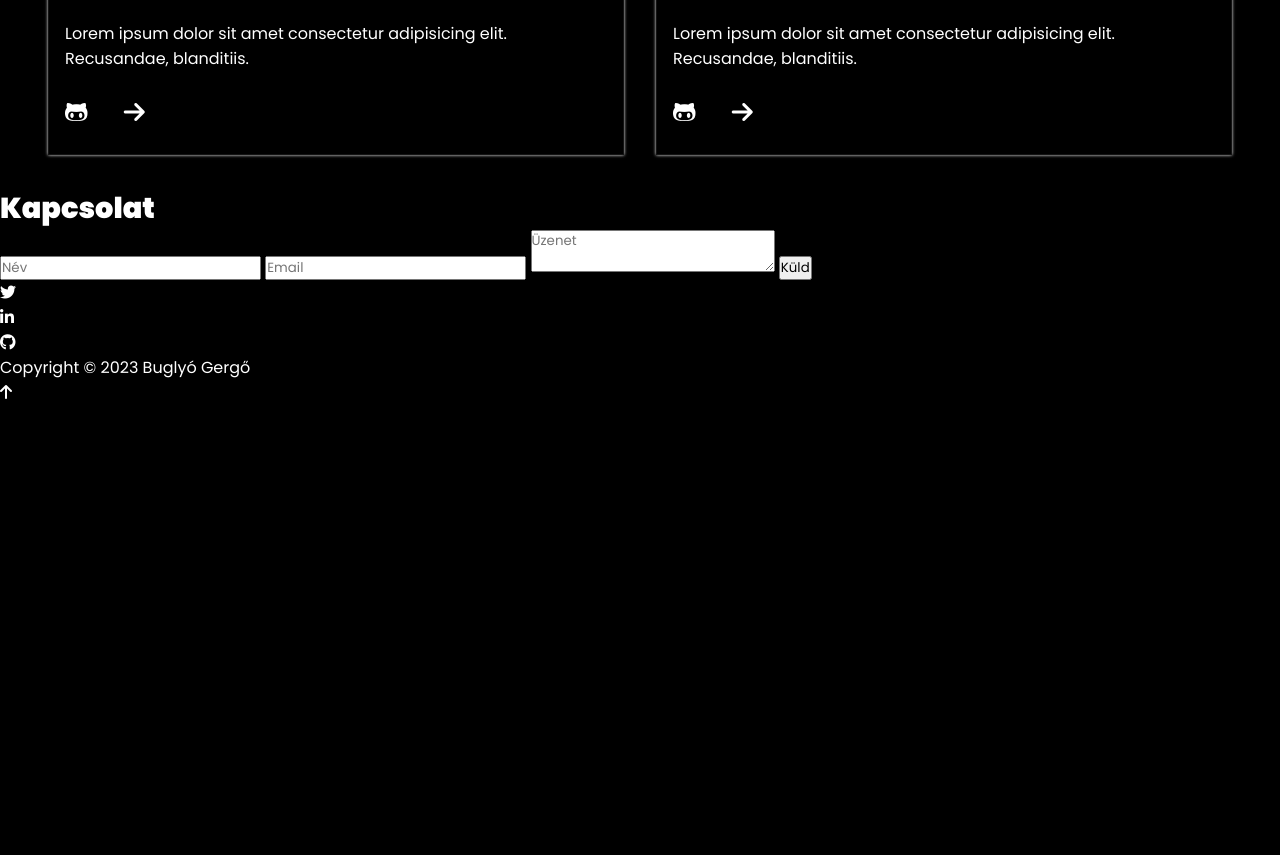
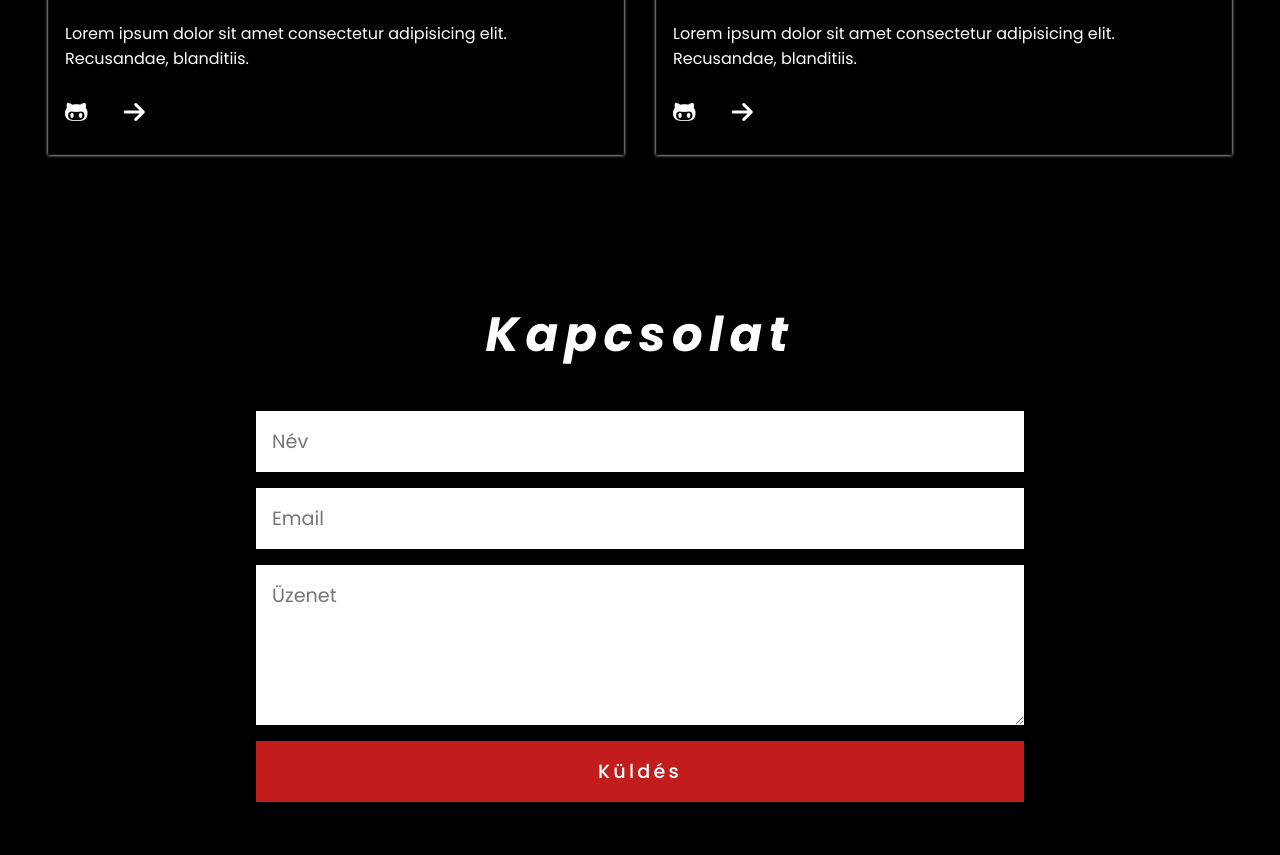
Before and after one commit to gerry9009/PK-portfolio-feb, a plain HTML site: page index.html in a window 1280 px wide. Shown: the part 2125-2980 px from the top of the page. Before the commit the page ends 2530 px from the top, so only its background shows below. Drawn offline with Linux system fonts and the light colour scheme.

Commit message:
Created kapcsolat section

```diff
--- a/index.html
+++ b/index.html
@@ -33,6 +33,7 @@
     <link rel="stylesheet" href="./styles/fooldal.css" />
     <link rel="stylesheet" href="./styles/rolam.css" />
     <link rel="stylesheet" href="./styles/portfolio.css" />
+    <link rel="stylesheet" href="./styles/kapcsolat.css" />
   </head>
   <body>
     <!--    HEADER  -->
@@ -146,7 +147,7 @@
           <input type="text" name="nev" id="nev" placeholder="Név" required />
           <input type="email" name="email" id="email" placeholder="Email" />
           <textarea name="uzenet" id="uzenet" placeholder="Üzenet"></textarea>
-          <input type="submit" value="Küld" />
+          <input type="submit" value="Küldés" />
         </form>
         <ul class="social">
           <li class="social-elem">
--- a/styles/base.css
+++ b/styles/base.css
@@ -1,8 +1,10 @@
 :root {
   --primary-color: rgb(20, 20, 20);
   --second-color: rgb(194, 28, 28);
+  --second-light-color: rgb(243, 8, 8);
   --black-color: rgb(0, 0, 0);
   --white-color: rgb(255, 255, 255);
+  --light-gray-color: rgb(240, 240, 240);
 }
 
 html {
--- a/styles/fooldal.css
+++ b/styles/fooldal.css
@@ -34,11 +34,16 @@ h1 {
   letter-spacing: 0.2rem;
   font-weight: 500;
   font-size: 1.2rem;
+  transition: border 0.8s ease, background 0.8s ease;
 }
 
 .fooldal-gomb:hover {
   border: 2px solid var(--second-color);
   background: var(--second-color);
+}
+
+.fooldal-gomb:focus {
+  transform: scale(0.95);
 }
 
 .fooldal-kep {
@@ -63,7 +68,6 @@ h1 {
     font-size: 1.5rem;
     padding: 1rem 3rem;
     border: 3px solid var(--white-color);
-    transition: all 0.8s ease;
   }
 
   .fooldal-gomb:hover {
--- /dev/null
+++ b/styles/kapcsolat.css
@@ -0,0 +1,110 @@
+.kapcsolat {
+  padding: 2rem 1rem;
+  margin-top: 5rem;
+}
+
+.kapcsolat h2 {
+  font-style: italic;
+  text-align: center;
+}
+
+.form {
+  display: flex;
+  flex-direction: column;
+  width: 100%;
+  max-width: 576px;
+  margin: 2rem auto;
+}
+
+.form input,
+.form textarea {
+  border: none;
+  outline: none;
+  padding: 1rem;
+  margin: 0.5rem 0;
+}
+
+.form textarea {
+  height: 10rem;
+}
+
+.form input:focus,
+.form textarea:focus {
+  outline: 2px solid var(--second-color);
+  background: var(--light-gray-color);
+}
+
+.form input[type="submit"] {
+  cursor: pointer;
+  font-size: 1rem;
+  font-weight: 500;
+  transition: background-color 0.4s ease;
+  background-color: var(--second-color);
+  color: var(--white-color);
+}
+
+.form input[type="submit"]:hover {
+  background-color: var(--second-light-color);
+}
+
+.form input[type="submit"]:focus {
+  outline: none;
+  transform: scale(0.95);
+}
+
+.social {
+  display: flex;
+  justify-content: center;
+}
+
+.social-elem {
+  margin: 1rem;
+}
+
+.social-elem a {
+  font-size: 1.5rem;
+  padding: 1rem;
+  transition: 0.5s all ease;
+  display: block;
+}
+
+.social-elem a:hover {
+  color: var(--second-color);
+  transform: scale(1.5);
+}
+
+@media (min-width: 576px) {
+}
+@media (min-width: 768px) {
+  .form input[type="submit"] {
+    font-size: 1.1rem;
+  }
+}
+@media (min-width: 992px) {
+  .kapcsolat h2 {
+    letter-spacing: 0.4rem;
+    font-size: 3rem;
+  }
+
+  .form input,
+  .form textarea {
+    font-size: 1.2rem;
+  }
+
+  .form input[type="submit"] {
+    font-size: 1.2rem;
+    letter-spacing: 0.2rem;
+  }
+
+  .social-elem a {
+    font-size: 2rem;
+    margin: 0 2rem;
+  }
+}
+@media (min-width: 1200px) {
+  .form {
+    max-width: 768px;
+  }
+}
+@media (min-width: 1400px) {
+}
```
